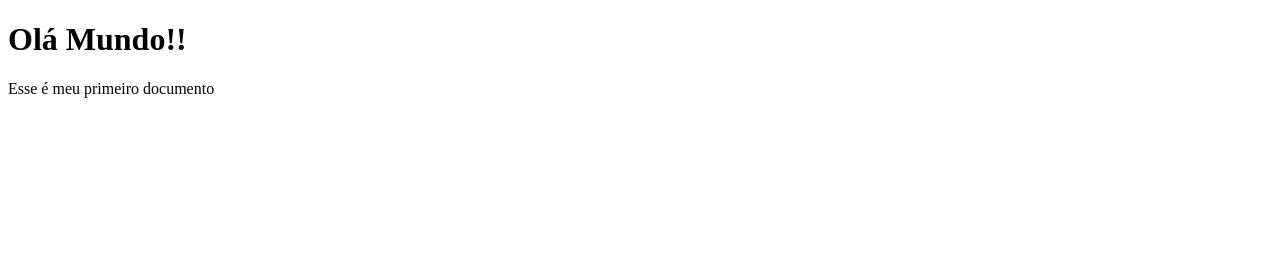
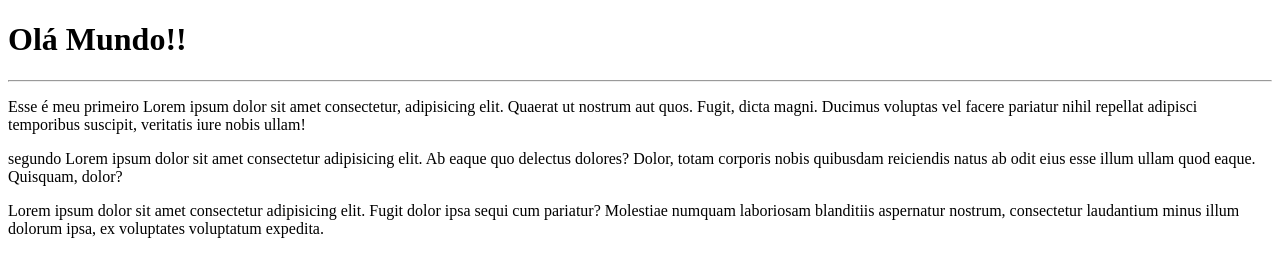
Before and after one commit to Whilker-Silva/Curso-de-html-e-css, a plain HTML site: page html-css/execicios/EX001/index.html in a window 1280 px wide. Drawn offline with Linux system fonts and the light colour scheme.

Commit message:
Update index.html

```diff
--- a/html-css/execicios/EX001/index.html
+++ b/html-css/execicios/EX001/index.html
@@ -1,7 +1,6 @@
 <!DOCTYPE html>
 
 <html lang="pt-br">
-
  <head>
      <meta charset="UTF-8">
      <meta http-equiv="X-UA-Compatible" content="IE=edge">
@@ -12,7 +11,12 @@
 
  <body>
      <h1>Olá Mundo!!</h1>
-     <p>Esse é meu primeiro documento</p>
+     <hr>
 
+     <p>Esse é meu primeiro Lorem ipsum dolor sit amet consectetur, adipisicing elit. Quaerat ut nostrum aut quos. Fugit, dicta magni. Ducimus voluptas vel facere pariatur nihil repellat adipisci temporibus suscipit, veritatis iure nobis ullam!</p>
+
+     <p>segundo Lorem ipsum dolor sit amet consectetur adipisicing elit. Ab eaque quo delectus dolores? Dolor, totam corporis nobis quibusdam reiciendis natus ab odit eius esse illum ullam quod eaque. Quisquam, dolor?</p>
+
+     <p>Lorem ipsum dolor sit amet consectetur adipisicing elit. Fugit dolor ipsa sequi cum pariatur? Molestiae numquam laboriosam blanditiis aspernatur nostrum, consectetur laudantium minus illum dolorum ipsa, ex voluptates voluptatum expedita.</p>
  </body>
 </html>
```
